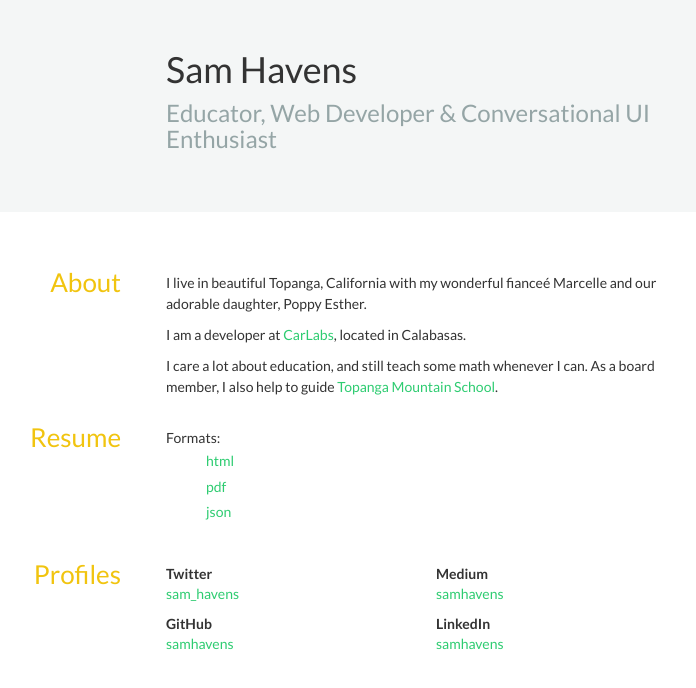
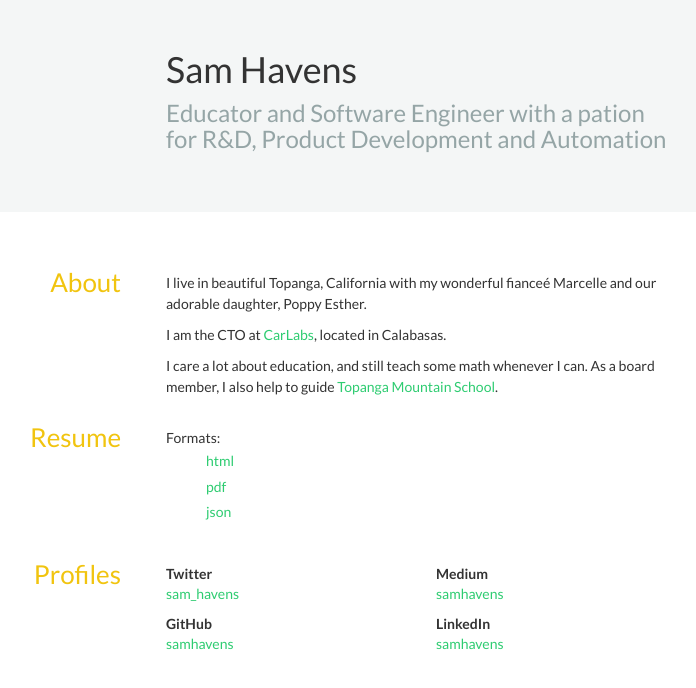
Before and after one commit to samhavens/site, a website: page index.html in a window 1280 px wide. Shown: the whole page, without its empty margins (309-1005 px from the left). Drawn offline with nearby package versions, Linux system fonts and the light colour scheme; some icons are missing.

Commit message:
Change title to CTO
Update page subheading accordingly

```diff
--- a/index.html
+++ b/index.html
@@ -200,7 +200,7 @@ h4 span:first-child {
 						Sam Havens
 					</h1>
 					<h2>
-						Educator, Web Developer &amp; Conversational UI Enthusiast
+						Educator and Software Engineer with a pation for R&D, Product Development and Automation
 					</h2>
 				</div>
 			</div>
@@ -214,7 +214,7 @@ h4 span:first-child {
 		</aside>
 		<div class="col-sm-9">
 			<p>I live in beautiful Topanga, California with my wonderful fianceé Marcelle and our adorable daughter, Poppy Esther.</p>
-			<p>I am a developer at <a href="http://carlabs.com">CarLabs</a>, located in Calabasas.</p>
+			<p>I am the CTO at <a href="http://carlabs.com">CarLabs</a>, located in Calabasas.</p>
 			<p>I care a lot about education, and still teach some math whenever I can. As a board member, I also help to guide <a href="http://www.topangamountainschool.org">Topanga Mountain School</a>.</p>
 		</div>
 	</section>
```
